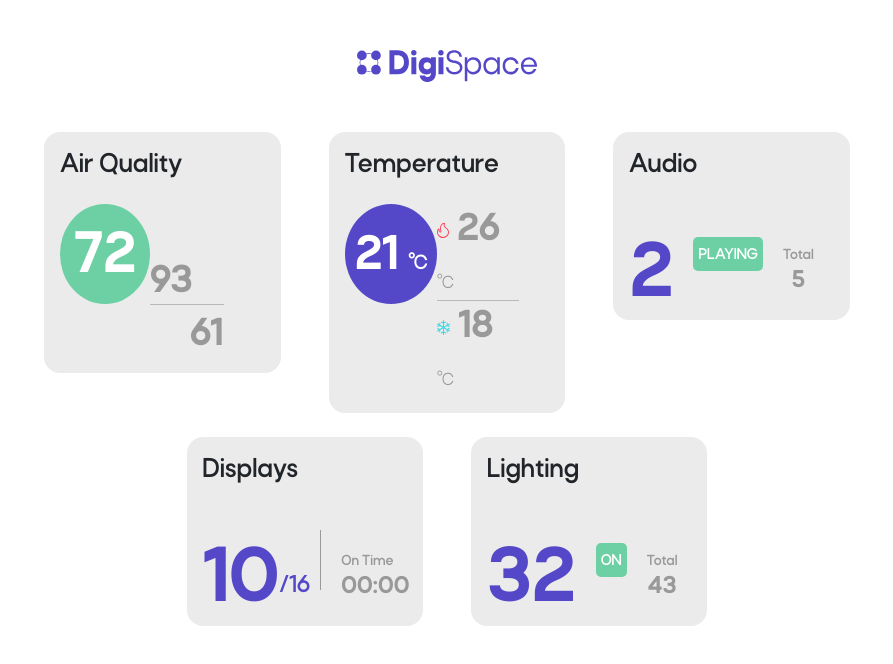
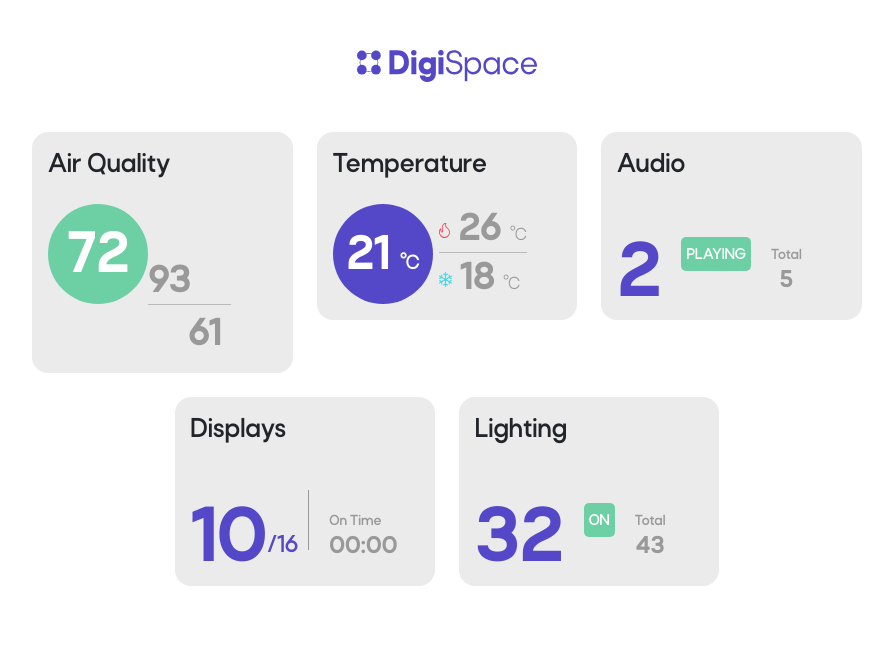
Before and after one commit to ManiKandanSakra/avmTask, a React (Create React App) app: page / in a window 1280 px wide. Shown: the top 664 px of the page, without its empty margins (193-1086 px from the left). Built offline with nearby package versions, Linux system fonts and the light colour scheme; some icons are missing; the HTML template or start-up script is replaced by a standard one.

Commit message:
avmTask completed

```diff
--- a/src/components/AirQuality.js
+++ b/src/components/AirQuality.js
@@ -1,13 +1,10 @@
 import * as React from 'react';
-// import Card from 'react-bootstrap/Card';
-// import CardGroup from 'react-bootstrap/CardGroup';
-import {Container ,Card} from 'react-bootstrap';
+import {Card} from 'react-bootstrap';
 import FeatherIcon from 'feather-icons-react';
 
 export default class AirQuality extends React.Component {
     render() {
         return (
-            <Container>
             <Card className='card-first'>
                 <Card.Body className='card-body'>
                     <Card.Title className='card-name'>Air Quality</Card.Title>
@@ -22,7 +19,6 @@ export default class AirQuality extends React.Component {
                     </div>
                 </Card.Body>
             </Card>
-            </Container>
         )
     }
 }
--- a/src/components/Audio.js
+++ b/src/components/Audio.js
@@ -1,10 +1,9 @@
 import * as React from 'react'
-import {Container ,Card} from 'react-bootstrap';
+import {Card} from 'react-bootstrap';
 
 export default class Audio extends React.Component {
     render() {
         return (
-            <Container>
             <Card className='card-first'>
                 <Card.Body  className='card-body'>
                     <Card.Title className='card-name'>Audio</Card.Title>
@@ -16,7 +15,6 @@ export default class Audio extends React.Component {
                     </div>
                 </Card.Body>
             </Card>
-            </Container>
         )
     }
 }
--- a/src/components/Displays.js
+++ b/src/components/Displays.js
@@ -1,12 +1,9 @@
 import * as React from 'react';
-// import Card from 'react-bootstrap/Card';
-// import CardGroup from 'react-bootstrap/CardGroup';
-import {Container ,Card} from 'react-bootstrap';
+import {Card} from 'react-bootstrap';
 
 export default class Displays extends React.Component {
     render() {
         return (
-            <Container>
             <Card className='card-first'>
                 <Card.Body  className='card-body'>
                     <Card.Title className='card-name'>Displays</Card.Title>
@@ -19,7 +16,6 @@ export default class Displays extends React.Component {
                     </div>
                 </Card.Body>
             </Card>
-            </Container>
         )
     }
 }
--- a/src/components/Lighting.js
+++ b/src/components/Lighting.js
@@ -1,12 +1,9 @@
 import * as React from 'react';
-// import Card from 'react-bootstrap/Card';
-// import CardGroup from 'react-bootstrap/CardGroup';
-import { Container, Card } from 'react-bootstrap';
+import { Card } from 'react-bootstrap';
 
 export default class Lighting extends React.Component {
     render() {
         return (
-            <Container>
              <Card className='card-first'>
                 <Card.Body  className='card-body'>
                     <Card.Title className='card-name'>Lighting</Card.Title>
@@ -18,7 +15,6 @@ export default class Lighting extends React.Component {
                     </div>
                 </Card.Body>
             </Card>
-            </Container>
         )
     }
 }
--- a/src/components/Temperature.js
+++ b/src/components/Temperature.js
@@ -1,12 +1,11 @@
 import * as React from 'react'
-import {Container ,Card} from 'react-bootstrap';
+import {Card} from 'react-bootstrap';
 import fire from '../fire.svg';
 import snowflake from '../snowflake.svg';
 
 export default class Temperature extends React.Component {
     render() {
         return (
-             <Container>
             <Card className='card-first'>
                 <Card.Body className='card-body'>
                     <Card.Title className='card-name'>Temperature</Card.Title>
@@ -18,7 +17,6 @@ export default class Temperature extends React.Component {
                     </div>
                 </Card.Body>
             </Card>
-            </Container>
         )
     }
 }
```
Lines whose indentation alone changed are shown as unchanged.
